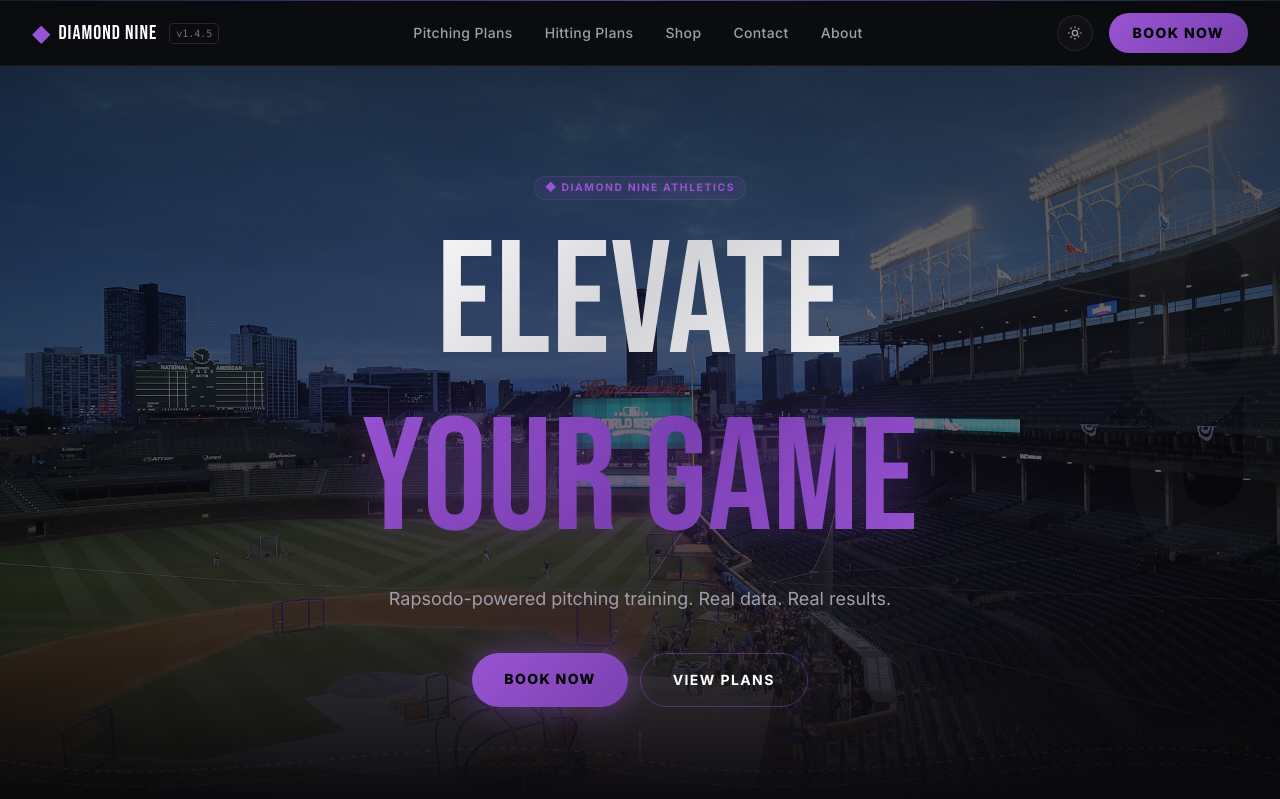
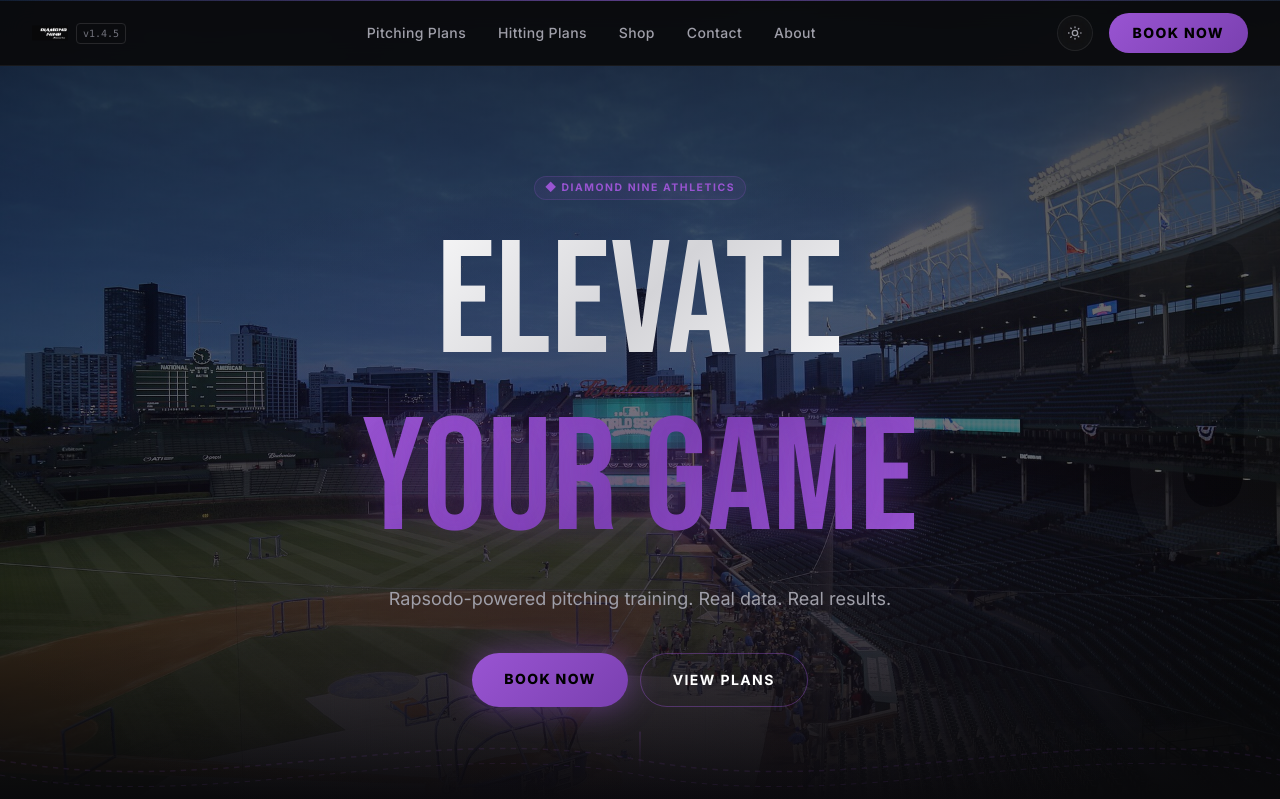
Before and after one commit to patrick3395/diamond9-athletics, a Next.js app: page / in a window 1280 px wide. Shown: the top 799 px of the page. Built offline with nearby package versions, Linux system fonts and the light colour scheme.

Commit message:
feat: add Logo.PNG to navbar and footer (mix-blend-screen for dark bg)

```diff
--- a/src/components/Footer.tsx
+++ b/src/components/Footer.tsx
@@ -1,5 +1,6 @@
 import Link from "next/link";
 import { BUILD_VERSION } from "./Navbar";
+import { img } from "@/lib/config";
 
 export default function Footer() {
   return (
@@ -14,9 +15,12 @@ export default function Footer() {
 
           {/* Brand */}
           <div className="col-span-2">
-            <div className="flex items-center gap-2 mb-4">
-              <span className="text-[#9954d2] text-2xl">◆</span>
-              <span className="font-display text-xl text-white tracking-widest">DIAMOND NINE</span>
+            <div className="mb-4">
+              <img
+                src={img("/images/d9-logo.png")}
+                alt="Diamond Nine Athletics"
+                className="h-12 w-auto mix-blend-screen"
+              />
             </div>
             <p className="text-zinc-600 text-xs leading-relaxed mb-5 max-w-[220px]">
               Elite baseball training powered by Rapsodo data. Real coaches. Real results.
--- a/src/components/Navbar.tsx
+++ b/src/components/Navbar.tsx
@@ -4,6 +4,7 @@ import { useState } from "react";
 import Link from "next/link";
 import { usePathname } from "next/navigation";
 import ThemeToggle from "./ThemeToggle";
+import { img } from "@/lib/config";
 
 export const BUILD_VERSION = "v1.4.5";
 
@@ -29,13 +30,12 @@ export default function Navbar() {
           <div className="flex items-center justify-between h-16">
             {/* Logo */}
             <Link href="/" className="flex items-center gap-2 group">
-              <span className="text-[#9954d2] text-2xl transition-transform group-hover:rotate-45 duration-300">
-                ◆
-              </span>
-              <span className="font-display text-xl text-white">
-                DIAMOND NINE
-              </span>
-              <span className="inline-block text-[10px] font-mono text-zinc-500 border border-zinc-800 rounded px-1.5 py-0.5 ml-1 select-none">
+              <img
+                src={img("/images/d9-logo.png")}
+                alt="Diamond Nine Athletics"
+                className="h-9 w-auto mix-blend-screen group-hover:opacity-90 transition-opacity duration-200"
+              />
+              <span className="inline-block text-[10px] font-mono text-zinc-500 border border-zinc-800 rounded px-1.5 py-0.5 select-none">
                 {BUILD_VERSION}
               </span>
             </Link>
```
